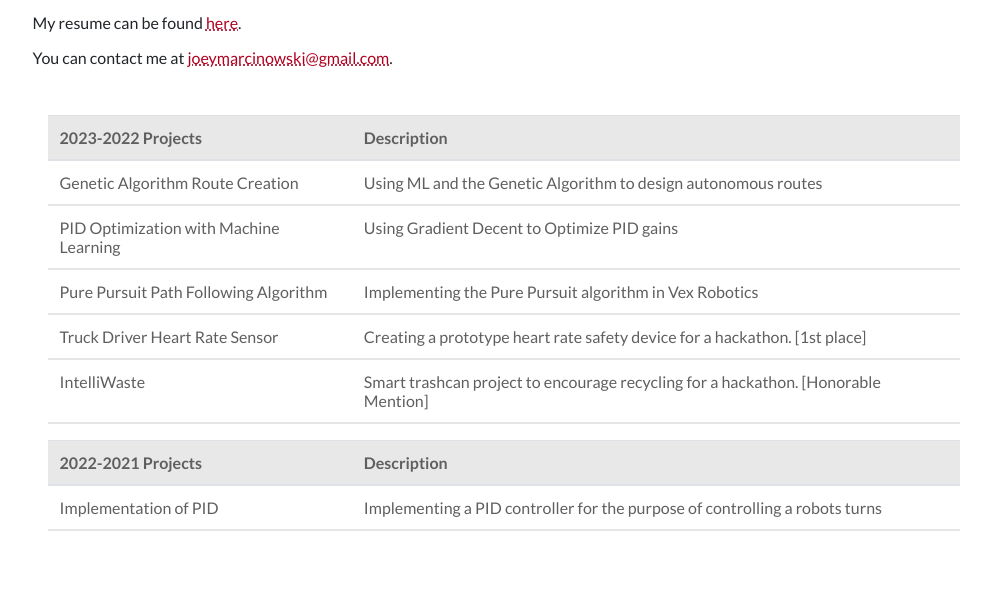
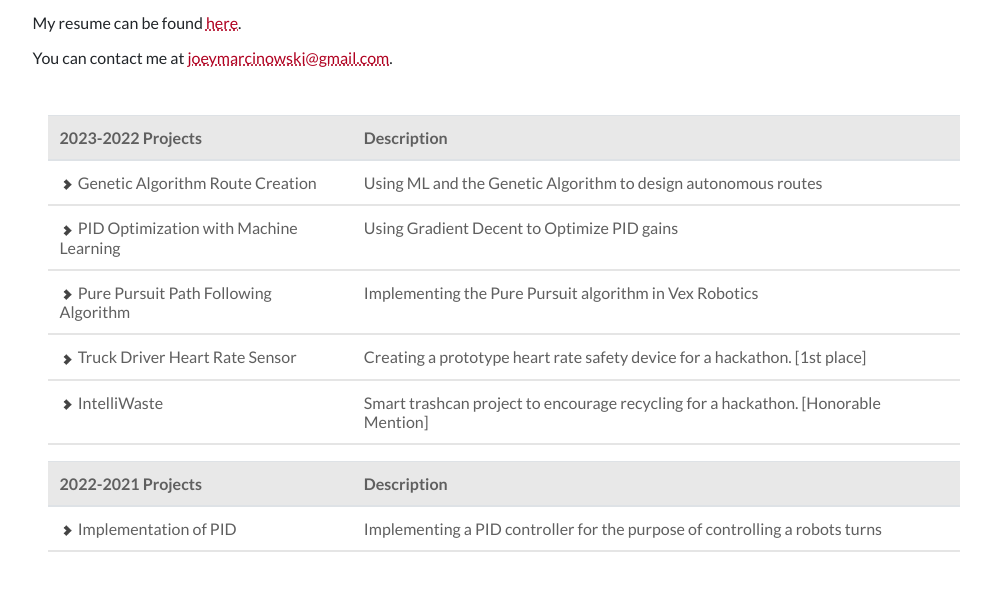
Before and after one commit to jmarcinowski/JMarcinowski.github.io, a plain HTML site: page index.html in a window 1280 px wide. Shown: the part 194-784 px from the top of the page, without its empty margins (136-1142 px from the left). Drawn offline with nearby package versions, Linux system fonts and the light colour scheme.

Commit message:
Arrow dropdown indicators

```diff
--- a/index.html
+++ b/index.html
@@ -212,6 +212,7 @@
                         <tr class="abc" data-toggle="collapse" href="#accordion-1" role="button" aria-expanded="false"
                             aria-controls="accordion-1">
                             <td>
+                                <img src="images/arrow.jpeg" alt="" width="15px">
                                 <a>
                                     Genetic Algorithm Route Creation
                                 </a>
@@ -628,6 +629,7 @@
                         <tr class="abc" data-toggle="collapse" href="#accordion-2" role="button" aria-expanded="false"
                             aria-controls="accordion-2">
                             <td>
+                                <img src="images/arrow.jpeg" alt="" width="15px">
                                 <a>
                                     PID Optimization with Machine Learning
                                 </a>
@@ -877,6 +879,7 @@
                         <tr class="abc" data-toggle="collapse" href="#accordion-3" role="button" aria-expanded="false"
                             aria-controls="accordion-3">
                             <td>
+                                <img src="images/arrow.jpeg" alt="" width="15px">
                                 <a>
                                     Pure Pursuit Path Following Algorithm
                                 </a>
@@ -1095,6 +1098,7 @@
                         <tr class="abc" data-toggle="collapse" href="#accordion-5" role="button" aria-expanded="false"
                             aria-controls="accordion-4">
                             <td>
+                                <img src="images/arrow.jpeg" alt="" width="15px">
                                 <a>
                                     Truck Driver Heart Rate Sensor
                                 </a>
@@ -1175,6 +1179,7 @@
                         <tr class="abc" data-toggle="collapse" href="#accordion-7" role="button" aria-expanded="false"
                             aria-controls="accordion-1">
                             <td>
+                                <img src="images/arrow.jpeg" alt="" width="15px">
                                 <a>
                                     IntelliWaste
                                 </a>
@@ -1285,6 +1290,7 @@
                         <tr class="abc" data-toggle="collapse" href="#accordion-6" role="button" aria-expanded="false"
                             aria-controls="accordion-1">
                             <td>
+                                <img src="images/arrow.jpeg" alt="" width="15px">
                                 <a>
                                     Implementation of PID
                                 </a>
```
Also changed, not shown: images/arrow.jpeg (added), 1 other file.
